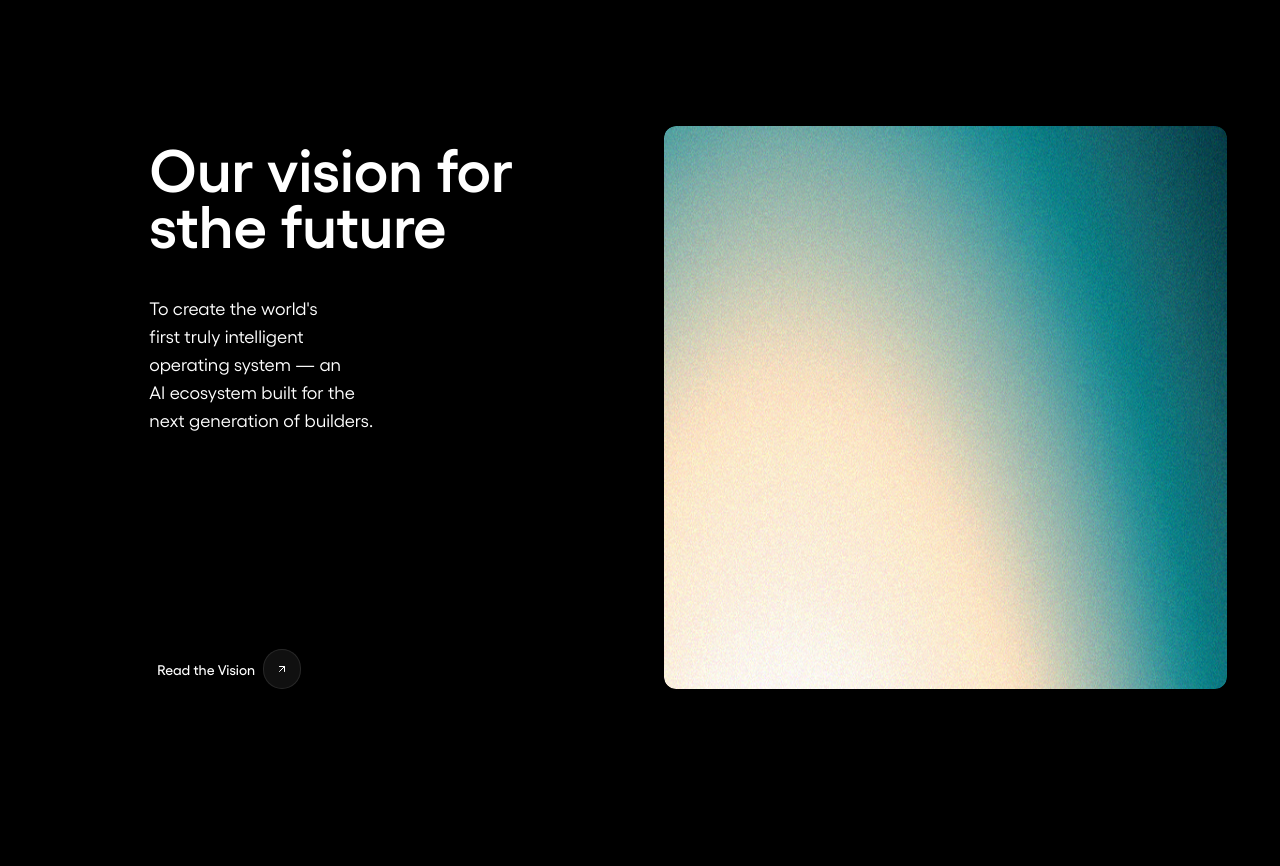
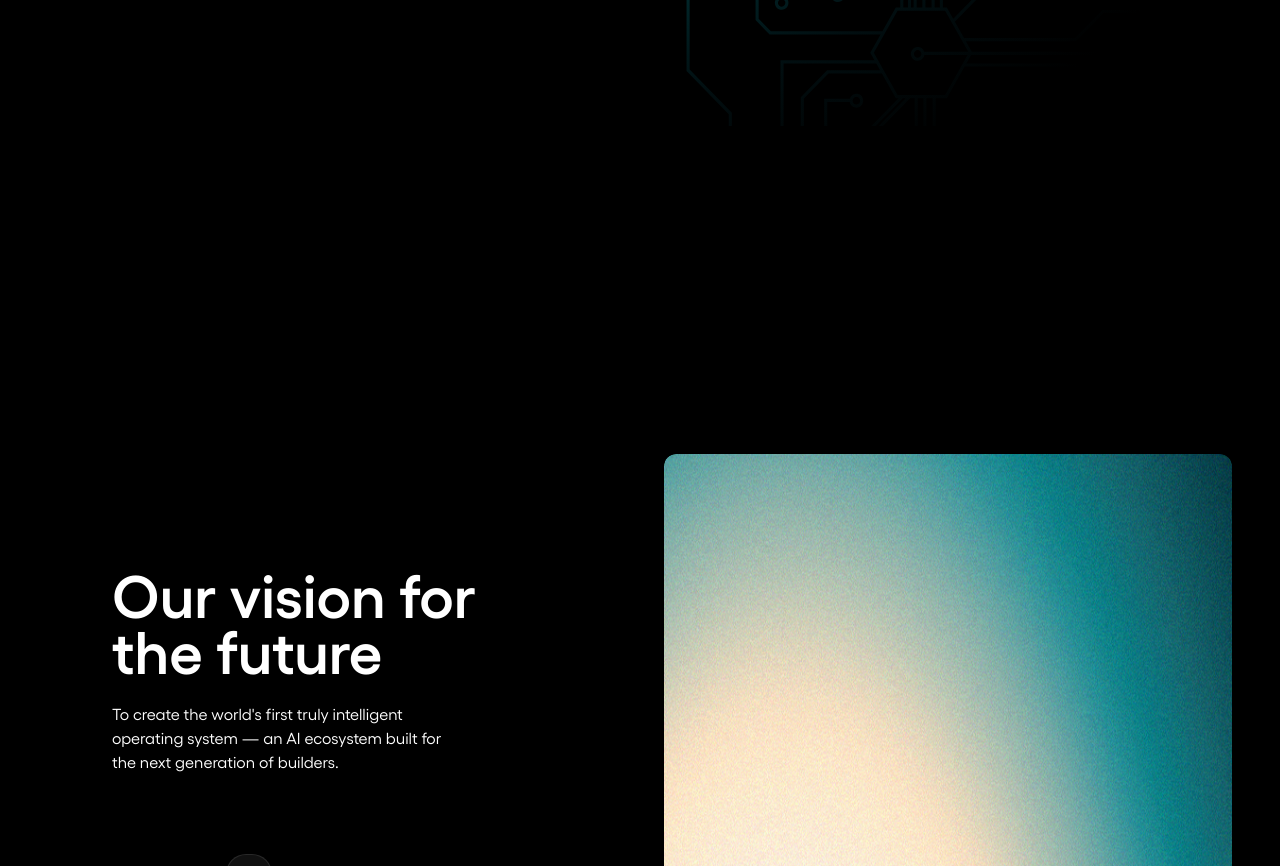
Before and after one commit to Piyush289kumar/kiorons_ai, a Next.js app: page /kone in a window 1280 px wide. Shown: the part 2800-3666 px from the top of the page. Built offline with nearby package versions, Linux system fonts and the light colour scheme.

Commit message:
Responsive

```diff
--- a/src/app/components/VisionBlock.tsx
+++ b/src/app/components/VisionBlock.tsx
@@ -3,61 +3,47 @@ import GlassButtonWithText from "./GlassButtonWithText";
 
 export default function VisionBlock() {
   return (
-    <section className="my-72 font-gellix w-full md:w-11/12 mx-auto">
-      <div className="mx-auto w-full xl:max-w-7xl">
-        <div className={`group relative mt-44`}>
-          <div
-            className={`
-              flex flex-col gap-10 md:gap-12 md:flex-row
-            `}
-          >
+    <div className="group relative mb-24 md:mb-44 px-4 sm:px-6 md:px-8 xl:px-12 xl:max-w-8xl mx-auto">
+      <div className="flex flex-col md:gap-x-8 lg:gap-x-12 gap-y-10 md:gap-y-0 md:flex-row py-10">
         {/* Left/Text Block */}
         <div className="flex flex-col gap-4 md:gap-12 xl:flex-row flex-1 order-2 md:order-1">
-              {/* Main content */}
-              <div className="flex flex-1 flex-col space-y-6 px-24">
-                <div className="block grow space-y-4">
-                  <div className="absolute inset-0" />
-                  <h3 className="!text-6xl leading-20 font-semibold">
+          <div className="flex flex-1 flex-col space-y-10 sm:space-y-16 my-auto px-0 sm:pl-4 md:pl-16">
+            <div className="space-y-4 mt-24 md:mt-0">
+              <h3 className="text-5xl md:text-6xl leading-3 md:leading-5 font-semibold">
                 Our vision for
               </h3>
-                  <h3 className="!text-6xl leading-0 font-semibold">
-                    sthe future
-                  </h3>
-                  <p className="grow text-balance text-lg mt-18 md:w-2/3">
+              <h3 className="text-5xl md:text-6xl font-semibold">the future</h3>
+              <p className="text-md mt-6 md:w-2/3 max-w-full break-words">
                 {
                   "To create the world's first truly intelligent operating system — an AI ecosystem built for the next generation of builders."
                 }
               </p>
             </div>
-                <div className="flex items-center justify-between gap-3">
+            <div className="flex items-center gap-3 mt-4">
               <GlassButtonWithText
                 as="a"
                 href="#loadmore"
                 text="Read the Vision"
                 icon={<ArrowUpRight className="w-3 h-3" />}
                 iconPosition="right"
-                    className="!px-3 !py-0"
+                className="!px-4 !py-1"
               />
             </div>
           </div>
         </div>
         {/* Right/Image Block */}
-            <div className="flex-1 w-[800px] order-1 md:order-2 overflow-hidden rounded-xl">
+        <div className="flex-1 w-full max-w-full md:max-w-3xl order-1 md:order-2 overflow-hidden rounded-xl">
           <div
-                className="
-                    flex items-center w-full aspect-[1/1] text-4xl tracking-tight leading-[2.5rem] rounded-xl bg-[#0C0C0B] overflow-hidden shadow
-                     transition-transform duration-300 will-change-transform hover:scale-105 cursor-pointer"
+            className="flex items-center w-full aspect-square text-4xl tracking-tight leading-[2.5rem] rounded-xl bg-[#0C0C0B] overflow-hidden shadow transition-transform duration-300 will-change-transform hover:scale-105 cursor-pointer"
             style={{
               backgroundImage: `url('/images/vision.png')`,
-                  backgroundSize: "cover", // Ensures the image covers the box
-                  backgroundPosition: "center", // Perfectly centers the image
+              backgroundSize: "cover",
+              backgroundPosition: "center",
               backgroundRepeat: "no-repeat",
             }}
           ></div>
         </div>
       </div>
     </div>
-      </div>
-    </section>
   );
 }
--- a/src/app/kone/page.js
+++ b/src/app/kone/page.js
@@ -23,13 +23,13 @@ export default function Kone() {
          <br /><br />
          with kOne we believe building brands, Saas, and managing is simplified. for the first time we’ll not going to create pretty screens but the real systems.`}
       />
-      <div className="font-gellix space-y-0 text-9xl mx-auto text-center font-semibold leading-tighter">
+      <div className="font-gellix space-y-0 text-6xl md:text-9xl mx-auto text-center font-semibold leading-tighter my-52 md:my-72">
         {["Think Brand", "Think Product", "Think One"].map((text, i) => (
           <h1 key={i}>{text}</h1>
         ))}
       </div>
       <section
-        className="font-gellix w-full xl:px-12 xl:max-w-8xl max-w-6xl px-4 md:px-0 mx-auto h-screen flex justify-start items-center my-72"
+        className="font-gellix w-full xl:px-12 xl:max-w-8xl max-w-6xl px-4 md:px-0 mx-auto h-screen flex justify-start items-center my-44 md:my-72"
         style={{
           backgroundImage: "url('/images/svg/sidelins.svg')",
           backgroundRepeat: "no-repeat",
@@ -38,10 +38,10 @@ export default function Kone() {
         }}
       >
         <div>
-          <h1 className="text-6xl font-semibold leading-20 font-gellix">
+          <h1 className="text-5xl md:text-6xl font-semibold md:leading-20 font-gellix">
             This is Future
           </h1>
-          <h1 className="text-6xl font-semibold font-gellix">
+          <h1 className="text-5xl md:text-6xl font-semibold font-gellix">
             we are building.
           </h1>
           <p className="text-lg mt-10 max-w-md font-medium">
```
Also changed, not shown: src/app/components/PrincipalsSection.tsx (+9 -3 lines). Lines whose indentation alone changed are shown as unchanged.
